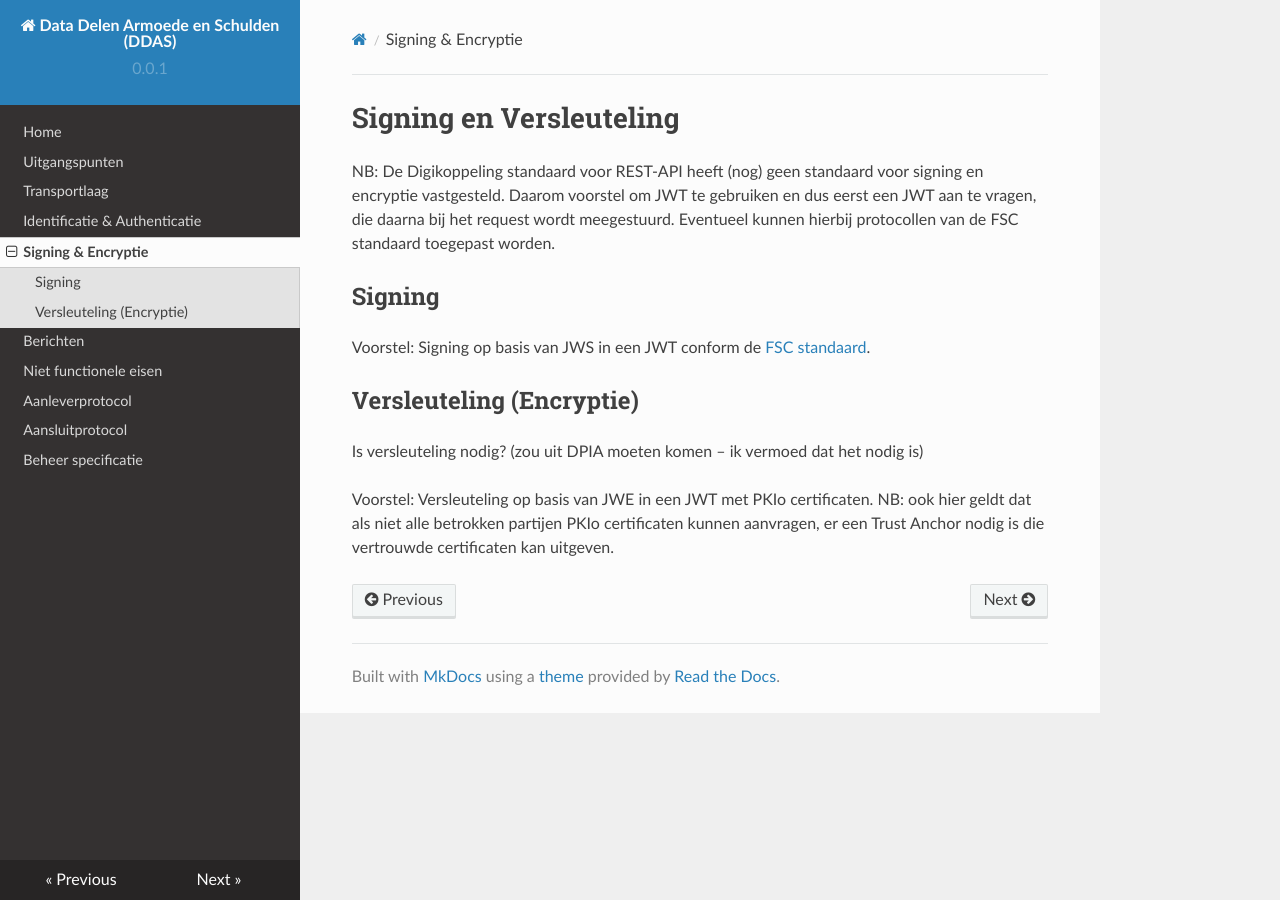
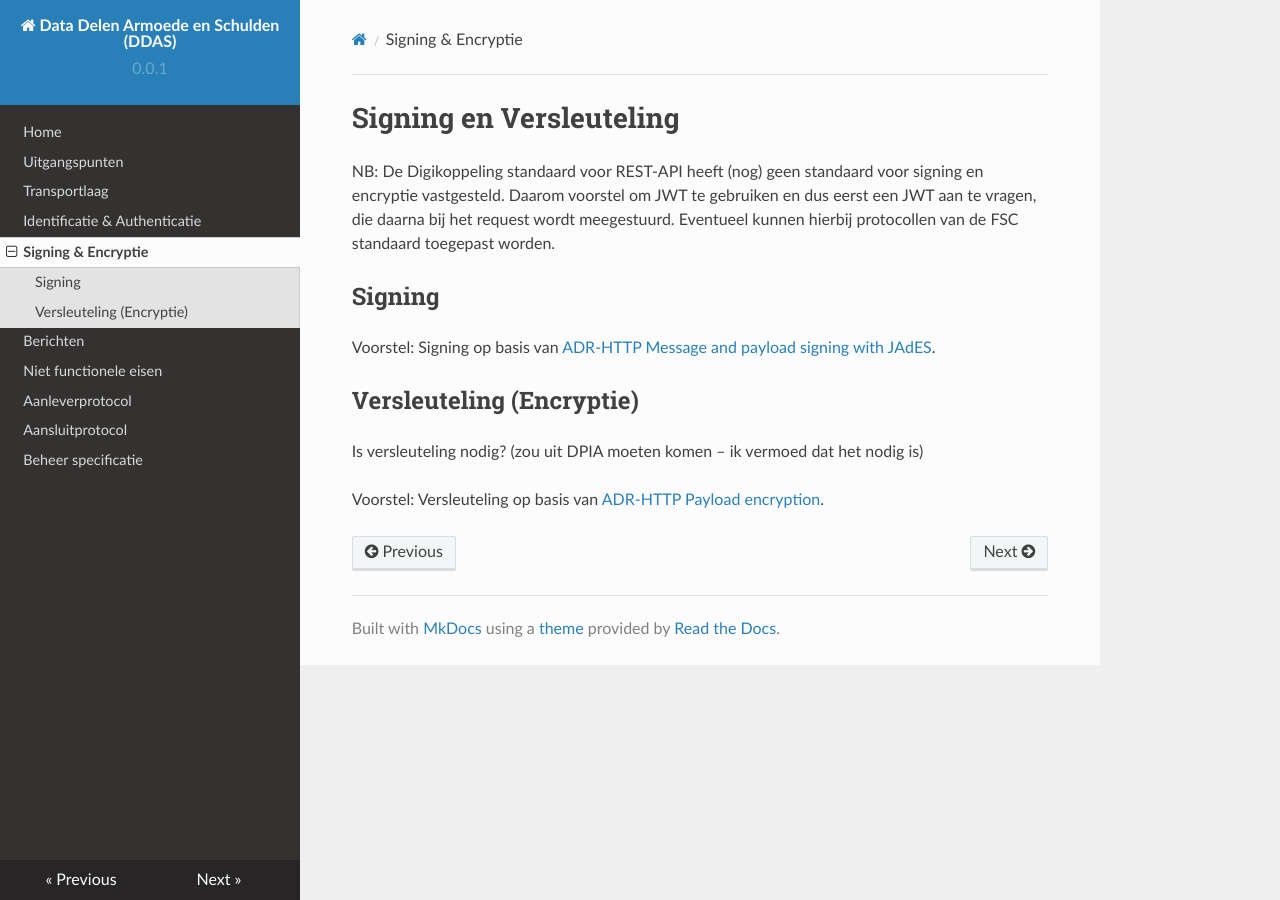
Before and after one commit to Govert-Claus/DDAS-API, an MkDocs documentation site: the page built from docs/signing-encryptie.md, in a window 1280 px wide. Built offline with MkDocs 1.6.1, drawn with Linux system fonts in a browser that asks for light colours; nearby versions of some CDN libraries.

Commit message:
Update signing-encryptie.md
Voorgestelde standaarden voor signing en encryptie van het kennisplatform API's opgenomen.

```diff
--- a/docs/signing-encryptie.md
+++ b/docs/signing-encryptie.md
@@ -4,10 +4,10 @@ NB: De Digikoppeling standaard voor REST-API heeft (nog) geen standaard voor sig
 
 ## Signing
 
-Voorstel: Signing op basis van JWS in een JWT conform de [FSC standaard](https://commonground.gitlab.io/standards/fsc/core/draft-fsc-core-00.html#signatures).
+Voorstel: Signing op basis van [ADR-HTTP Message and payload signing with JAdES](https://geonovum.github.io/KP-APIs/API-strategie-modules/signing-jades/).
 
 ## Versleuteling (Encryptie)
 
 Is versleuteling nodig? (zou uit DPIA moeten komen – ik vermoed dat het nodig is)
 
-Voorstel: Versleuteling op basis van JWE in een JWT met PKIo certificaten. NB: ook hier geldt dat als niet alle betrokken partijen PKIo certificaten kunnen aanvragen, er een Trust Anchor nodig is die vertrouwde certificaten kan uitgeven.
+Voorstel: Versleuteling op basis van [ADR-HTTP Payload encryption](https://geonovum.github.io/KP-APIs/API-strategie-modules/encryption/).
```
